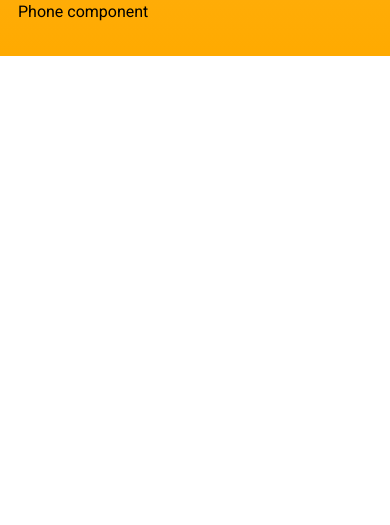
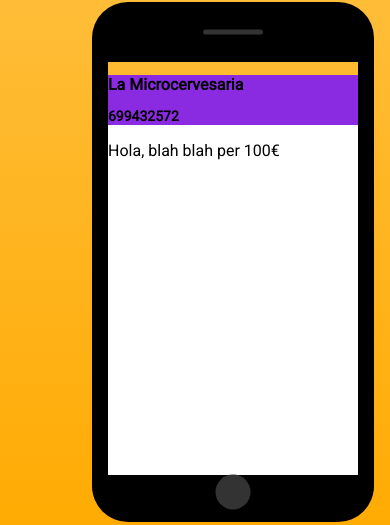
Before and after one commit to uri-ustrell/lamicro-comandes, a React app: page / in a window 390 px wide. Shown: the part 2303-2828 px from the top of the page. Before the commit the page ends 2359 px from the top, so only its background shows below. Built offline with nearby package versions, Linux system fonts and the light colour scheme; what redux-immutable-state-invariant would draw is missing.

Commit message:
<Phone />

```diff
--- /dev/null
+++ b/src/js/components/phone/Contact.jsx
@@ -0,0 +1,11 @@
+import React from "react";
+import PhoneContact from "../styles/PhoneContact";
+
+const Contact = () => (
+	<PhoneContact>
+		<h2 style={{ fontSize: "16px" }}>La Microcervesaria</h2>
+		<h3 style={{ fontSize: "14px" }}>699432572</h3>
+	</PhoneContact>
+);
+
+export default Contact;
--- /dev/null
+++ b/src/js/components/phone/Message.jsx
@@ -0,0 +1,10 @@
+import React from "react";
+import PhoneText from "../styles/PhoneText";
+
+const Message = ({ info }) => (
+	<PhoneText>{`
+Hola, blah blah per 100€
+`}</PhoneText>
+);
+
+export default Message;
--- a/src/js/components/phone/Phone.jsx
+++ b/src/js/components/phone/Phone.jsx
@@ -1,5 +1,25 @@
 import React from "react";
+import { connect } from "react-redux";
+import PropTypes from "prop-types";
 import PhoneWrapper from "../styles/PhoneWrapper";
+import PhoneScreen from "../styles/PhoneScreen";
+import Contact from "./Contact.jsx";
+import Message from "./Message.jsx";
 
-const Phone = () => <PhoneWrapper>Phone component</PhoneWrapper>;
-export default Phone;
+const Phone = ({ state }) => (
+	<PhoneWrapper>
+		<PhoneScreen>
+			<Contact />
+			<Message info={state} />
+		</PhoneScreen>
+	</PhoneWrapper>
+);
+
+Phone.propTypes = {
+	state: PropTypes.object.isRequired,
+};
+
+const mapStateToProps = (state /*, ownProps */) => {
+	return { state };
+};
+export default connect(mapStateToProps)(Phone);
--- /dev/null
+++ b/src/js/components/styles/PhoneContact.js
@@ -0,0 +1,8 @@
+import styled from "styled-components";
+
+const PhoneContact = styled.div`
+	height: 50px;
+	background: blueviolet;
+`;
+
+export default PhoneContact;
--- /dev/null
+++ b/src/js/components/styles/PhoneScreen.js
@@ -0,0 +1,9 @@
+import styled from "styled-components";
+
+const PhoneScreen = styled.div`
+	width: 250px;
+	height: 400px;
+	background: white;
+`;
+
+export default PhoneScreen;
--- /dev/null
+++ b/src/js/components/styles/PhoneText.js
@@ -0,0 +1,3 @@
+import styled from "styled-components";
+const PhoneText = styled.p``;
+export default PhoneText;
--- a/src/js/components/styles/PhoneWrapper.js
+++ b/src/js/components/styles/PhoneWrapper.js
@@ -2,6 +2,40 @@ import styled from "styled-components";
 
 const PhoneWrapper = styled.div`
 	grid-area: phone;
+	position: relative;
+	width: 250px;
+	height: 400px;
+	margin: auto;
+	border: 16px black solid;
+	border-top-width: 60px;
+	border-bottom-width: 60px;
+	border-radius: 36px;
+
+	::before{
+		content: '';
+		display: block;
+		width: 60px;
+		height: 5px;
+		position: absolute;
+		top: -30px;
+		left: 50%;
+		transform: translate(-50%, -50%);
+		background: #333;
+		border-radius: 10px;}
+
+	::after{
+		content: '';
+		display: block;
+		width: 35px;
+		height: 35px;
+		position: absolute;
+		left: 50%;
+		bottom: -65px;
+		transform: translate(-50%, -50%);
+		background: #333;
+		border-radius: 50%;
+	}
+}
 `;
 
 export default PhoneWrapper;
--- a/src/js/state/initialState.js
+++ b/src/js/state/initialState.js
@@ -73,6 +73,7 @@ const initialState = {
 	selectedSchedule: { day: 4, time: 17.5 },
 	adress: "",
 	message: "",
+	contact: { name: "La Microcervesaria", number: 699432572 },
 };
 
 export default initialState;
```
